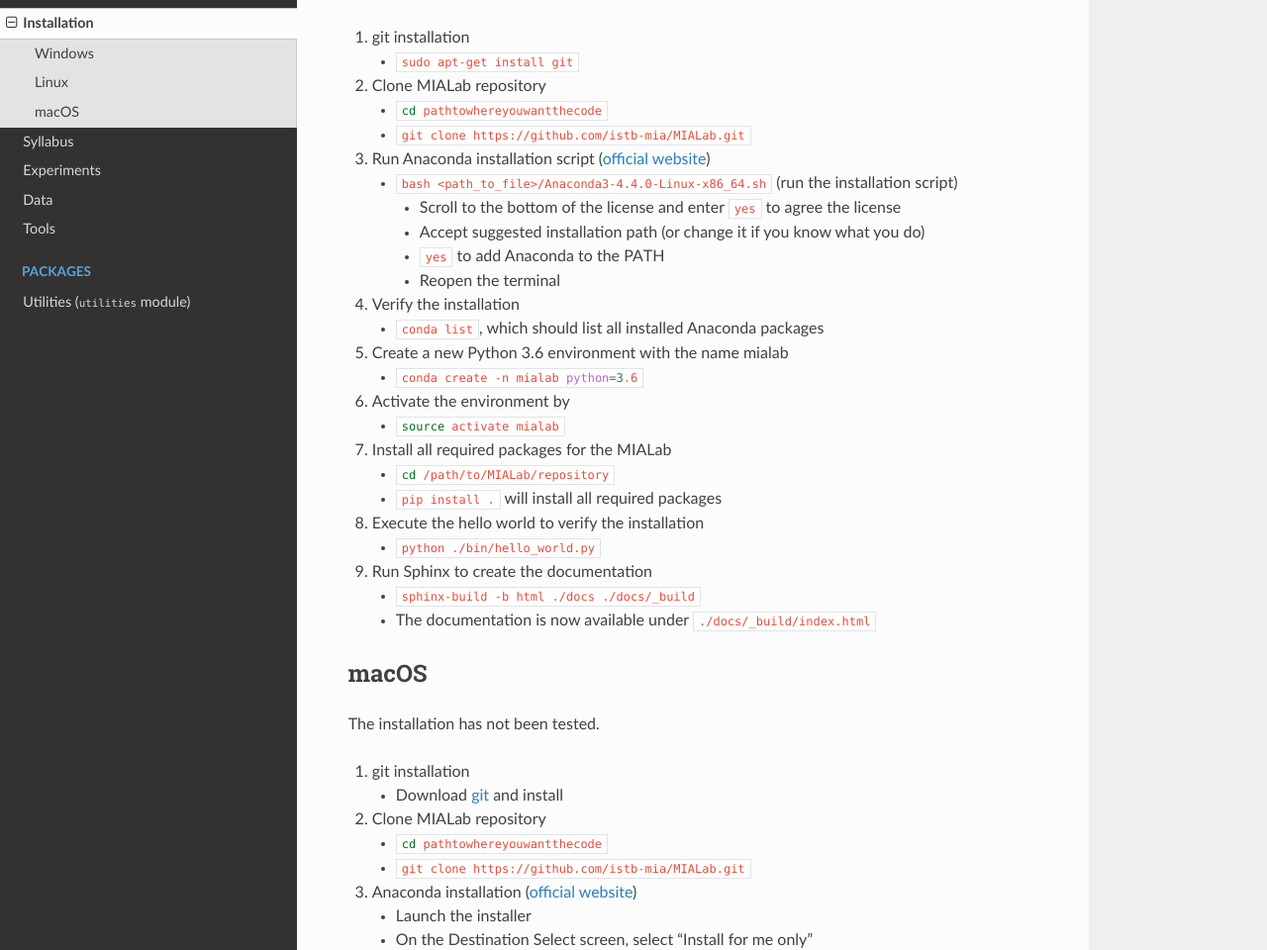
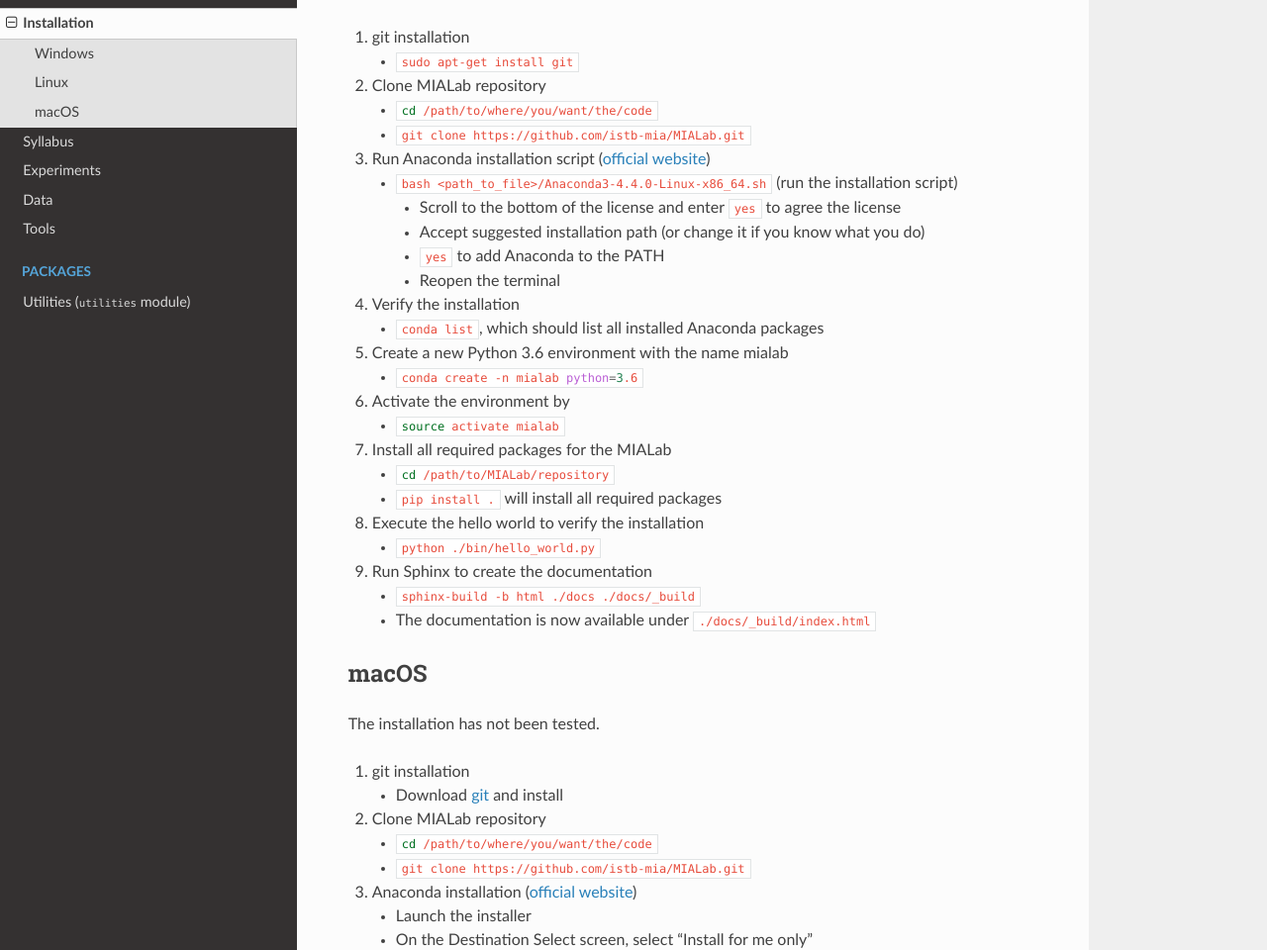
Before and after one commit to ubern-mia/MIALab, a Sphinx documentation site: the page built from docs/installation.rst, in a window 1280 px wide and 1400 px high, scrolled down 1294 px. Shown: the part 155-1115 px from the top of the window at 99% size. Built offline with Sphinx 7.4.7 and the Read the Docs theme 2.0.0, drawn with Linux system fonts in a browser that asks for light colours; formulas are drawn with MathJax 3.

Commit message:
fix(installation): forward slash for Linux and macOS

```diff
--- a/docs/installation.rst
+++ b/docs/installation.rst
@@ -70,7 +70,7 @@
 
 #. Clone MIALab repository
 
-   - :bash:`cd \path\to\where\you\want\the\code`
+   - :bash:`cd /path/to/where/you/want/the/code`
    - :bash:`git clone https://github.com/istb-mia/MIALab.git`
 
 #. Run Anaconda installation script (`official website <https://docs.anaconda.com/anaconda/install/linux>`__)
@@ -119,7 +119,7 @@
 
 #. Clone MIALab repository
 
-   - :bash:`cd \path\to\where\you\want\the\code`
+   - :bash:`cd /path/to/where/you/want/the/code`
    - :bash:`git clone https://github.com/istb-mia/MIALab.git`
 
 #. Anaconda installation (`official website <https://docs.anaconda.com/anaconda/install/mac-os>`__)
```
